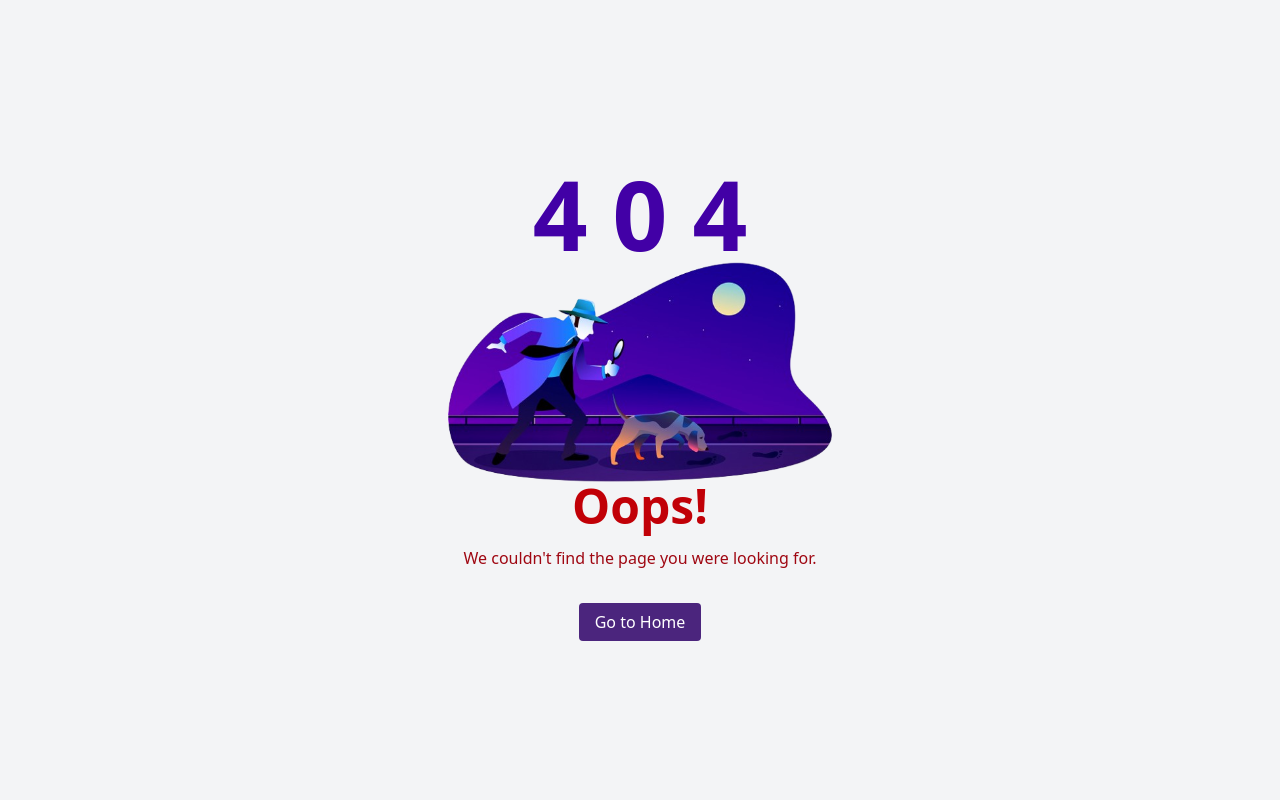
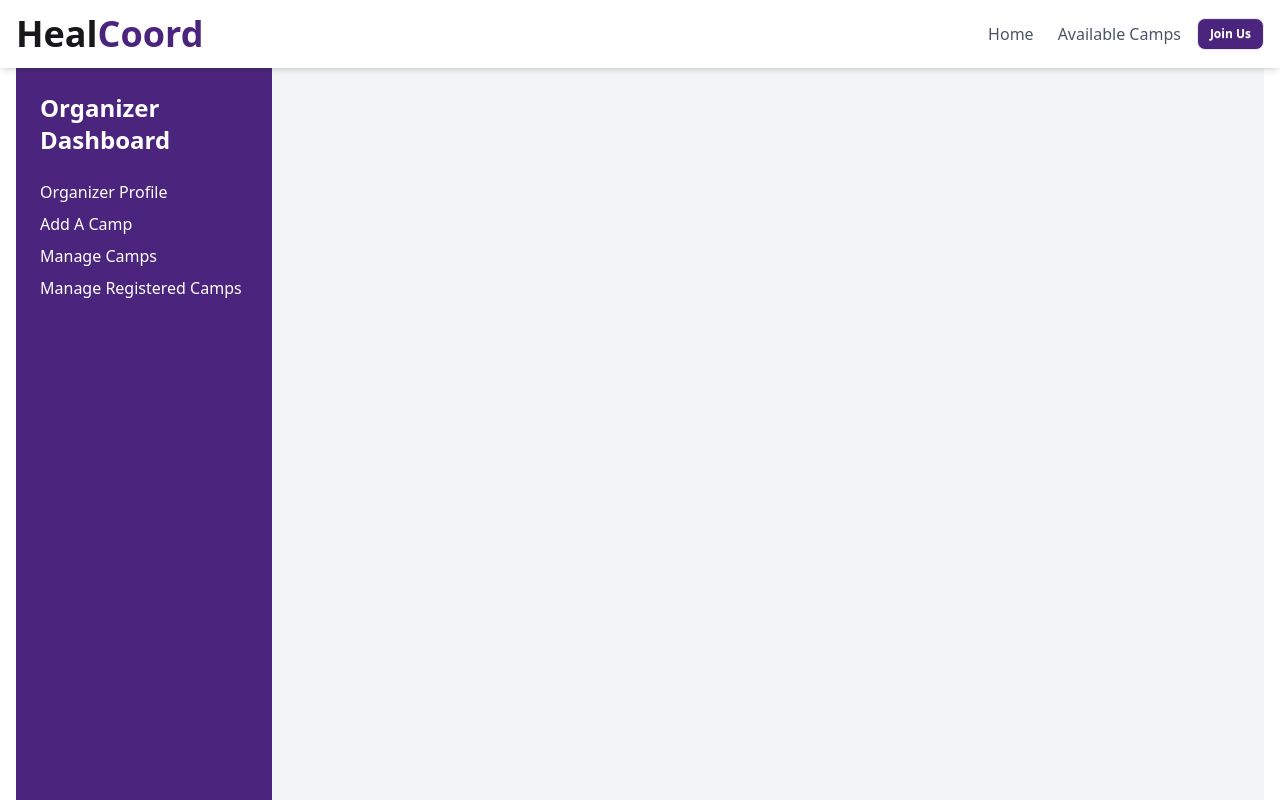
Before and after one commit to zabirarkam27/heal-coord-client, a React (Vite) app: page /admin-dashboard in a window 1280 px wide. Shown: the top 800 px of the page. Built offline with nearby package versions, Linux system fonts and the light colour scheme; no server answers.

Commit message:
added admin and perticipant rout

```diff
--- /dev/null
+++ b/src/layout/AdminDashboardLayout.jsx
@@ -0,0 +1,33 @@
+import { Outlet, NavLink } from "react-router-dom";
+
+const AdminDashboardLayout = () => {
+  return (
+    <div className="flex min-h-screen">
+      {/* Sidebar */}
+      <aside className="w-64 bg-[#4b257d] text-white p-6 space-y-4">
+        <h2 className="text-2xl font-bold mb-6">Organizer Dashboard</h2>
+        <nav className="space-y-2">
+          <NavLink to="profile" className="block hover:underline">
+            Organizer Profile
+          </NavLink>
+          <NavLink to="add-camp" className="block hover:underline">
+            Add A Camp
+          </NavLink>
+          <NavLink to="manage-camps" className="block hover:underline">
+            Manage Camps
+          </NavLink>
+          <NavLink to="manage-registered" className="block hover:underline">
+            Manage Registered Camps
+          </NavLink>
+        </nav>
+      </aside>
+
+      {/* Content */}
+      <main className="flex-1 p-6 bg-gray-100">
+        <Outlet />
+      </main>
+    </div>
+  );
+};
+
+export default AdminDashboardLayout;
--- /dev/null
+++ b/src/layout/ParticipantDashboard.jsx
@@ -0,0 +1,11 @@
+import React from 'react';
+
+const ParticipantDashboard = () => {
+    return (
+        <div>
+
+        </div>
+    );
+};
+
+export default ParticipantDashboard;
--- /dev/null
+++ b/src/pages/Dashboard/AdminDashboard/AdminDashboard.jsx
@@ -0,0 +1,9 @@
+const AdminDashboard = () => {
+    return (
+        <div>
+
+        </div>
+    );
+};
+
+export default AdminDashboard;
--- /dev/null
+++ b/src/routes/AdminRoute.jsx
@@ -0,0 +1,14 @@
+import { useContext } from "react";
+import { Navigate } from "react-router-dom";
+import { AuthContext } from "../context/AuthProvider";
+
+const AdminRoute = ({ children }) => {
+  const { user } = useContext(AuthContext);
+
+  const adminEmail = import.meta.env.VITE_ADMIN_EMAIL;
+  const isAdmin = user?.email === adminEmail;
+
+  return isAdmin ? children : <Navigate to="/" replace />;
+};
+
+export default AdminRoute;
--- /dev/null
+++ b/src/routes/ParticipantRoute.jsx
@@ -0,0 +1,14 @@
+import { useContext } from "react";
+import { Navigate } from "react-router-dom";
+import { AuthContext } from "../context/AuthProvider";
+
+const ParticipantRoute = ({ children }) => {
+  const { user } = useContext(AuthContext);
+
+  const adminEmail = import.meta.env.VITE_ADMIN_EMAIL;
+  const isParticipant = user?.email !== adminEmail;
+
+  return isParticipant ? children : <Navigate to="/" replace />;
+};
+
+export default ParticipantRoute;
--- a/src/routes/router.jsx
+++ b/src/routes/router.jsx
@@ -7,6 +7,9 @@ import JoinUs from './../pages/JoinUs/JoinUs';
 import AvailableCamp from "../pages/AvailableCamp/AvailableCamp";
 import ShowDetails from "../pages/Home/ShowDetails/ShowDetails";
 import PrivateRoutes from './PrivateRoutes';
+import AdminDashboardLayout from "../layout/AdminDashboardLayout";
+import AdminRoute from "./AdminRoute";
+import ParticipantRoute from "./ParticipantRoute";
 
 const router = createBrowserRouter([
   {
@@ -38,6 +41,24 @@ const router = createBrowserRouter([
           </PrivateRoutes>
         ),
       },
+      {
+        path: "/admin-dashboard",
+        element: (
+          <AdminRoute>
+            <AdminDashboardLayout />
+          </AdminRoute>
+        ),
+        children: [],
+      },
+      {
+        path: "/participant-dashboard",
+        element: (
+          <ParticipantRoute>
+            <AdminDashboardLayout />
+          </ParticipantRoute>
+        ),
+        children: [],
+      },
     ],
   },
 ]);
--- a/src/shared/Navbar.jsx
+++ b/src/shared/Navbar.jsx
@@ -16,6 +16,16 @@ const Navbar = () => {
       });
   };
 
+  const handleDashboardNavigate = () => {
+    const adminEmail = import.meta.env.VITE_ADMIN_EMAIL;
+
+    if (user?.email === adminEmail) {
+      navigate("/admin-dashboard");
+    } else {
+      navigate("/participant-dashboard");
+    }
+  };
+
   const navItems = (
     <>
       <li>
@@ -24,9 +34,9 @@ const Navbar = () => {
       <li>
         <Link to="/available-camps">Available Camps</Link>
       </li>
-      {!user && (
+      {user && (
         <li>
-          {/* <Link to="/join-us">Join Us</Link> */}
+          <button onClick={handleDashboardNavigate}>Dashboard</button>
         </li>
       )}
     </>
```
